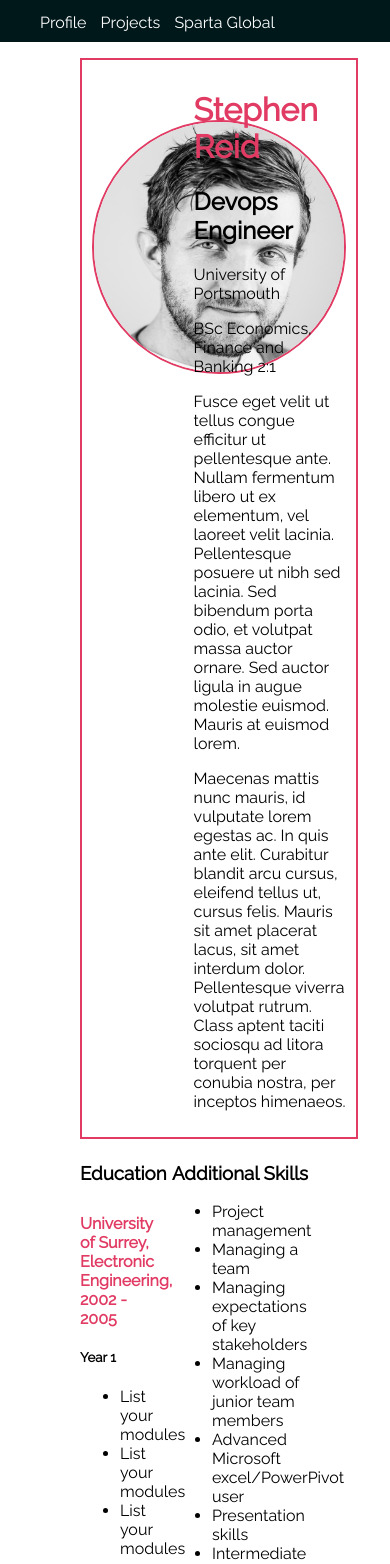
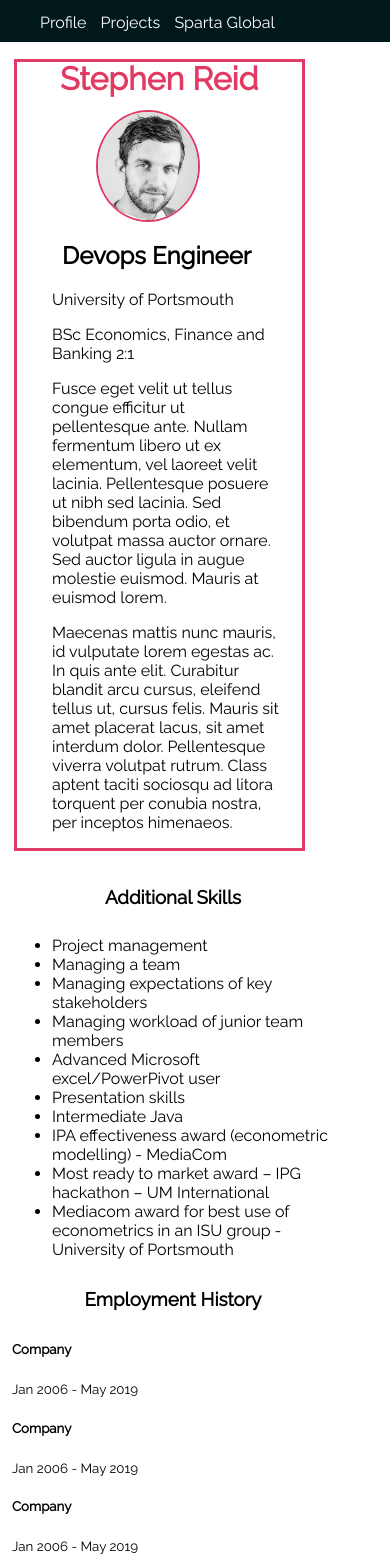
Before and after one commit to AlieuBSagnia/sparta_responsive_profile, a plain HTML site: page sparta-responsive-profile/index.html in a window 390 px wide. Shown: the part 30-1594 px from the top of the page. Drawn offline with Linux system fonts and the light colour scheme.

Commit message:
First page scaled for mobile

```diff
--- a/sparta-responsive-profile/css/index.css
+++ b/sparta-responsive-profile/css/index.css
@@ -21,12 +21,143 @@
 
 .experience {
 	display: inline-block;
-	clear: both;
 	margin-top: 30px;
 	text-align: center;
 }
 
 header, .experience {
-	border: 2px solid #E13A63;
+	border: 3px solid #E13A63;
 	padding: 10px;
 }
+
+
+@media screen and (min-width :320px) and (max-width:568px){
+#headshot{
+	position: absolute;
+	left:150px;
+	background-size: contain;
+	height: auto;
+	width: 100px;
+	bottom: -130px
+
+
+}
+
+.right h1{
+	left:10px;
+	top:10px;
+	font-size-adjust: inherit;
+	margin-inline-start: -83px;
+	margin-top: -22px;
+	position: relative;
+
+}
+
+.right h2{
+	left:10px;
+	top:10px;
+	font-size-adjust: inherit;
+	margin-inline-start: -81px;
+	margin-top: 144px;
+	position: relative;
+}
+
+p{
+	left:-12px;
+	top:10px;
+	font-size-adjust: inherit;
+	margin-inline-start: -69px;
+	margin-top: 10px;
+	position: relative;
+
+}
+
+header, section{
+	display: inline-block;
+	width: 265px;
+	height: auto;
+	right:10px;
+	margin-block-start: 1px;
+	margin-inline-start: -66px;
+
+
+}
+
+.left{
+	left:-12px;
+	top:10px;
+	font-size-adjust: inherit;
+	margin-inline-start: -69px;
+	margin-top: 10px;
+	position: relative;
+	text-align: center;
+
+}
+
+section.right{
+	left:24px;
+	top:-8px;
+	font-size-adjust: inherit;
+	margin-inline-start: 132px;
+	margin-top: 10px;
+	position: relative;
+	width:140%;
+
+}
+
+section.right h3{
+	text-align: center;
+	padding: 10px;
+
+}
+
+section.left{
+	padding-left: 13px;
+	position: relative;
+	left: 100px;
+	width:112%;
+	left:37px;
+	top:0px;
+	text-align: center;
+
+}
+
+
+
+section.left h3{
+
+	left: 10px;
+	position: relative
+
+}
+
+section.left p{
+	left: 10px;
+	position: relative;
+	text-align: center;
+
+}
+ /*
+section .right li{
+	text-align: center;
+	position: relative;
+	font-size-adjust: inherit;
+	margin-top: 10px;
+
+}*/
+
+.experience p {
+	position: relative;
+	text-align: center;
+	font-size-adjust: inherit;
+	width:95%;
+	right:10px;
+	margin-inline-start: 19px;
+
+
+}
+
+
+
+
+}
--- a/sparta-responsive-profile/index.html
+++ b/sparta-responsive-profile/index.html
@@ -6,6 +6,7 @@
   <link href="https://fonts.googleapis.com/css?family=Raleway" rel="stylesheet">
   <link rel="stylesheet" type="text/css" href="css/global.css">
   <link rel="stylesheet" type="text/css" href="css/index.css">
+  <meta name ="viewport" content="width=device-width, initial-scale=1.0, user-scalable=no">
 </head>
 <body>
   <nav class="navbar">
```
